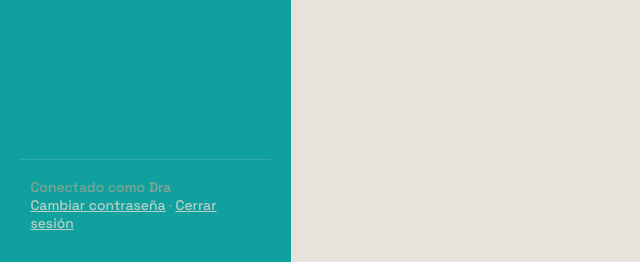
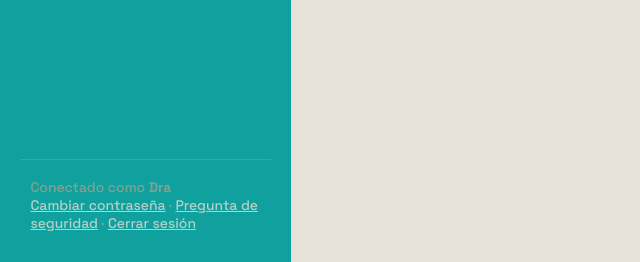
Before and after one commit to ingenieriapc4-eng/clinica-dental-app, a Flask app: page / in a window 1280 px wide. Shown: the part 751-1013 px from the top of the page, without its empty margins (0-640 px from the left). Run offline with Flask 3, Linux system fonts and the light colour scheme; a user stored in the database is signed in; data comes from the database, SQL or seed files in the repository; data that the repository does not hold is empty; some libraries are stand-ins or nearby versions.

Commit message:
Agregar enlace visible a pregunta de seguridad

```diff
--- a/templates/index.html
+++ b/templates/index.html
@@ -446,6 +446,7 @@
     <div class="sidebar-foot">
       Conectado como <strong>{{ username }}</strong><br>
       <a href="#" id="btn-change-pw" style="color:#B7CFC6;">Cambiar contraseña</a> ·
+      <a href="/account/security-question" style="color:#B7CFC6;">Pregunta de seguridad</a> ·
       <a href="/logout" style="color:#B7CFC6;">Cerrar sesión</a>
     </div>
   </aside>
```
